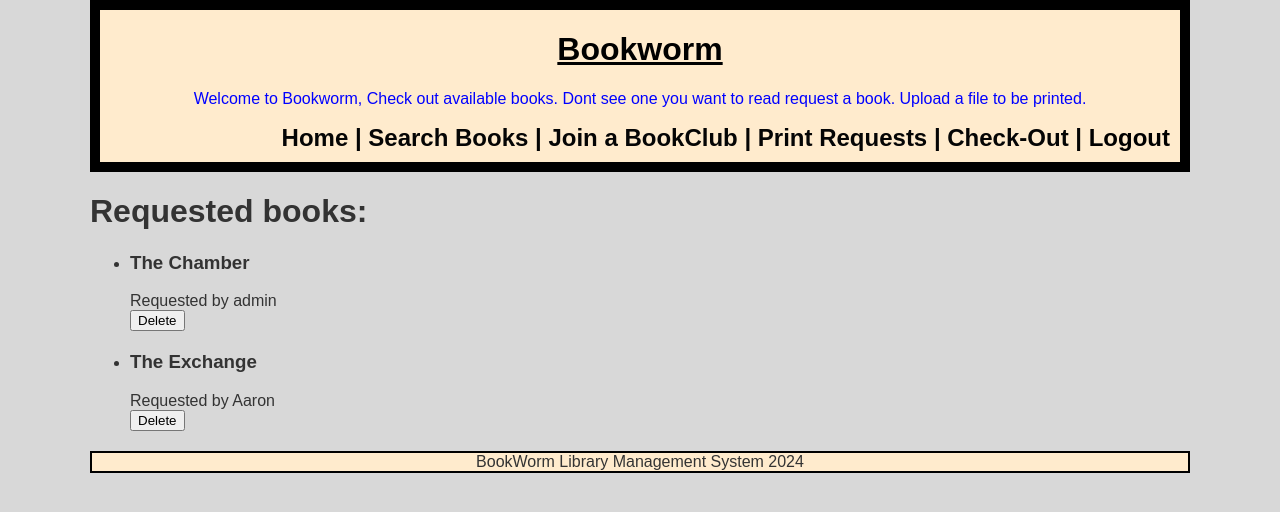
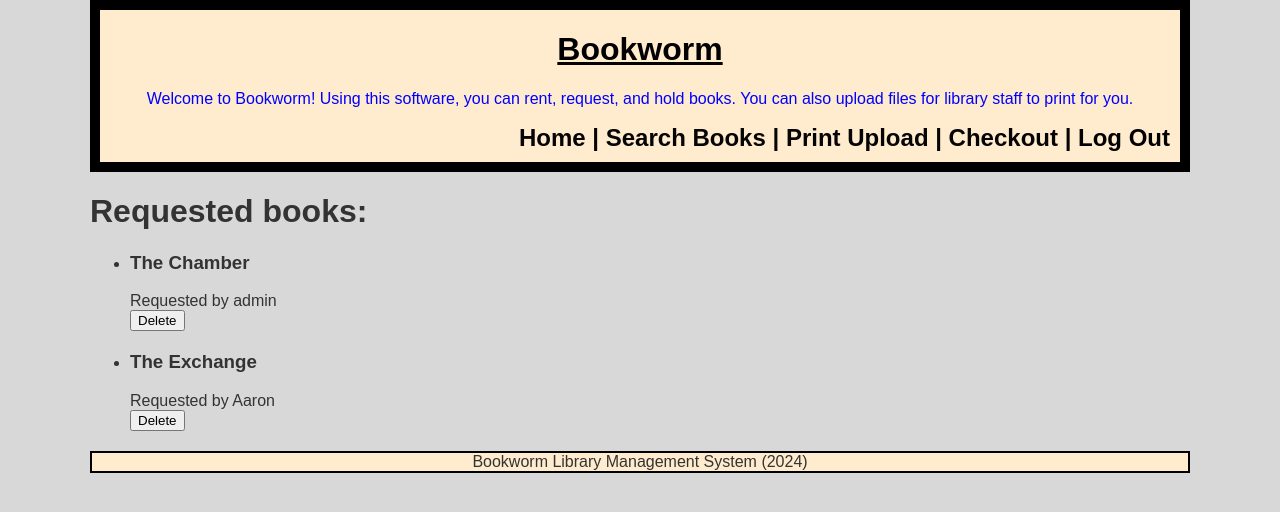
Before and after one commit to Craftyawesome/Bookworm-Library-Management, a Django app: page /book_checkout_list/ in a window 1280 px wide. Shown: the top 512 px of the page. Run offline with Django 5.2, Linux system fonts and the light colour scheme; a user stored in the database is signed in; data comes from the database, SQL or seed files in the repository.

Commit message:
remove book clubs and tweak the wording of some UI elements

```diff
--- a/libraryApp/templates/add_to_cart.html
+++ b/libraryApp/templates/add_to_cart.html
@@ -7,7 +7,7 @@
 </head>
 <body>
     <h1>Added to Cart</h1>
-    <p>The item has been successfully added to your cart.</p>
+    <p>The item has successfully been added to your cart!</p>
     <p><a href="{% url 'view_cart' %}">View Cart</a></p>
 </body>
 </html>
--- a/libraryApp/templates/base.html
+++ b/libraryApp/templates/base.html
@@ -67,28 +67,26 @@
 
 <header class="header">
     <h1>Bookworm</h1>
-    <p>Welcome to Bookworm, Check out available books. Dont see one you want to read request a book. Upload a file to be printed. </p>
+    <p>Welcome to Bookworm! Using this software, you can rent, request, and hold books. You can also upload files for library staff to print for you. </p>
     <h2>
         <a href="{% url 'home' %}">Home</a>
         <a>|</a>
         <a href="{% url 'book_list' %}">Search Books</a>
         <a>|</a>
-        <a href="{% url 'book_club' %}">Join a BookClub</a>
-        <a>|</a>
         {% if user.is_authenticated %}
-            <a href="{% url 'print' %}">Print Requests</a>
+            <a href="{% url 'print' %}">Print Upload</a>
             <a>|</a>
-            <a href="{% url 'book_checkout_list' %}">Check-Out</a>
+            <a href="{% url 'book_checkout_list' %}">Checkout</a>
             <a>|</a>
             <form method="post" style="display: inline-block;" action="{% url 'logout' %}">
                 {% csrf_token %}
-                <button type="submit" class="link-button">Logout</button>
+                <button type="submit" class="link-button">Log Out</button>
             </form>
 
         {% else %}
             <a href="{% url 'signup' %}">Sign Up</a>
             <a>|</a>
-            <a href="{% url 'login' %}">Login</a>
+            <a href="{% url 'login' %}">Log In</a>
         {% endif %}
     </h2>
 </header>
@@ -100,7 +98,7 @@
 </body>
 
 <footer>
-    <p4>BookWorm Library Management System 2024</p4>
+    <p4>Bookworm Library Management System (2024)</p4>
 </footer>
 
 
--- a/libraryApp/templates/book_checkout.html
+++ b/libraryApp/templates/book_checkout.html
@@ -20,7 +20,7 @@
 
 <script>
 async function deleteDocument(pk) {
-    if (!confirm("Are you sure you remove this hold?")) return;
+    if (!confirm("Are you sure you want to remove this item?")) return;
     try {
         const response = await fetch(`/${pk}/delete/`, {
             method: 'POST',
@@ -33,7 +33,7 @@ async function deleteDocument(pk) {
             const liElement = document.querySelector(`li:has(button[onclick="deleteDocument(${pk})"])`);
             liElement.remove();
         } else {
-            alert('Failed to delete');
+            alert('Failed to remove item');
         }
     } catch (error) {
         alert('error');
--- a/libraryApp/templates/book_club.html
+++ /dev/null
@@ -1 +0,0 @@
-<h1>Feature coming soon</h1>
--- a/libraryApp/templates/home.html
+++ b/libraryApp/templates/home.html
@@ -44,9 +44,9 @@
     {% block content %}
     <div1>
         <p>Book Requests:</p>
-        <a href="genre_view">View Requested Book-List</a>
+        <a href="genre_view">View Requested Books</a>
         <a>|</a>
-        <a href="request_book">Book Request</a>
+        <a href="request_book">Submit a Request</a>
 
     </div1>
 
--- a/libraryApp/urls.py
+++ b/libraryApp/urls.py
@@ -1,6 +1,6 @@
 from django.urls import path
 
-from .views import home, book_list, genre_view, getBook_Request, book_detail, add_to_cart, request_book, book_request,book_club, BookCheckoutView, delete_document
+from .views import home, book_list, genre_view, getBook_Request, book_detail, add_to_cart, request_book, book_request, BookCheckoutView, delete_document
 
 from django.contrib.auth import views as auth_views
 from . import views
@@ -8,7 +8,6 @@ from . import views
 urlpatterns = [
     path('', home, name='home'),
     path('book_list/', book_list, name='book_list'),
-    path('book_club/', book_club, name='book_club'),
     path("logout/", auth_views.LogoutView.as_view()),
     path('genre_view/',genre_view, name='genre_view'),
     path('book_detail/',book_detail, name='book_detail'),
--- a/libraryApp/views.py
+++ b/libraryApp/views.py
@@ -66,10 +66,6 @@ def getBook_Request(request):
 
     return JsonResponse({"requests":list(requests.values())})
 
-def book_club(request):
-    return render(request,'book_club.html')
-
-
 def add_to_cart(request):
     if request.method == 'POST':
         book_isbn = request.POST.get('book_isbn')
```
